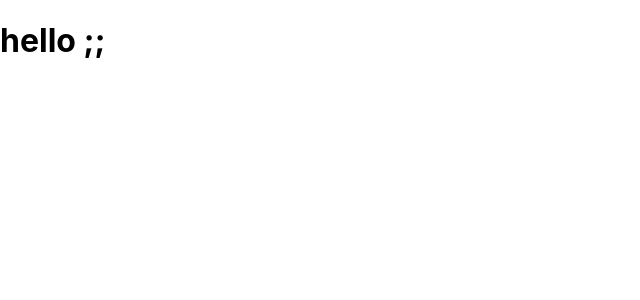
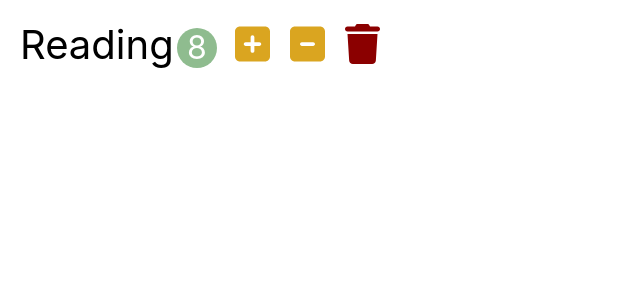
Before and after one commit to zitoyeo/TodoApp.ReactJS, a React (Create React App) app: page / in a window 1280 px wide. Shown: the top 300 px of the page, without its empty margins (0-640 px from the left). Built offline with nearby package versions, Linux system fonts and the light colour scheme.

Commit message:
build todolist & make habit component

```diff
--- a/package.json
+++ b/package.json
@@ -3,9 +3,15 @@
   "version": "0.1.0",
   "private": true,
   "dependencies": {
+    "@fortawesome/fontawesome-free": "^6.1.1",
+    "@fortawesome/fontawesome-svg-core": "^6.1.1",
+    "@fortawesome/free-regular-svg-icons": "^6.1.1",
+    "@fortawesome/free-solid-svg-icons": "^6.1.1",
+    "@fortawesome/react-fontawesome": "^0.1.18",
     "@testing-library/jest-dom": "^5.14.1",
     "@testing-library/react": "^13.0.0",
     "@testing-library/user-event": "^13.2.1",
+    "babel-plugin-macros": "^3.1.0",
     "react": "^18.1.0",
     "react-dom": "^18.1.0",
     "react-scripts": "5.0.1",
--- a/src/app.css
+++ b/src/app.css
@@ -1,38 +1,45 @@
-.App {
-  text-align: center;
+button {
+  outline: none;
+  border: 0;
+  cursor: pointer;
 }
 
-.App-logo {
-  height: 40vmin;
-  pointer-events: none;
+.habit {
+  font-size: 2.5rem;
+  padding: 0.5em;
+  list-style: none;
 }
 
-@media (prefers-reduced-motion: no-preference) {
-  .App-logo {
-    animation: App-logo-spin infinite 20s linear;
-  }
+.habit-count {
+  display: inline-block;
+  text-align: center;
+  font-size: 2rem;
+  width: 2.5rem;
+  height: 2.5rem;
+  line-height: 2.5rem;
+  margin-left: 0.2rem;
+  margin-right: 0.5rem;
+  background-color: darkseagreen;
+  color: white;
+  border-radius: 50%;
+
 }
 
-.App-header {
-  background-color: #282c34;
-  min-height: 100vh;
-  display: flex;
-  flex-direction: column;
-  align-items: center;
-  justify-content: center;
-  font-size: calc(10px + 2vmin);
-  color: white;
+.habit-button {
+  font-size: 2.5rem;
+  margin: 0 0.1em;
+  background-color: transparent;
 }
 
-.App-link {
-  color: #61dafb;
+.habit-button:hover {
+  opacity: 0.8;
 }
 
-@keyframes App-logo-spin {
-  from {
-    transform: rotate(0deg);
-  }
-  to {
-    transform: rotate(360deg);
-  }
+.habit-increase,
+.habit-decrease {
+  color: goldenrod
 }
+
+.habit-delete {
+  color: darkred
+}
--- a/src/app.jsx
+++ b/src/app.jsx
@@ -1,8 +1,9 @@
 import React from "react";
 import "./app.css";
+import Habit from "./components/habit";
 
 function App() {
-  return <h1>hello ;; </h1>;
+  return <Habit />;
 }
 
 export default App;
--- /dev/null
+++ b/src/components/habit.jsx
@@ -0,0 +1,23 @@
+import React, { Component } from "react";
+
+class Habit extends Component {
+  render() {
+    return (
+      <li className="habit">
+        <span className="habit-name">Reading</span>
+        <span className="habit-count">8</span>
+        <button className="habit-button habit-increase">
+          <i className="fa-solid fa-square-plus"></i>
+        </button>
+        <button className="habit-button habit-decrease">
+          <i className="fa-solid fa-square-minus"></i>
+        </button>
+        <button className="habit-button habit-delete">
+          <i className="fa-solid fa-trash"></i>
+        </button>
+      </li>
+    );
+  }
+}
+
+export default Habit;
--- a/src/index.js
+++ b/src/index.js
@@ -2,6 +2,7 @@ import React from "react";
 import ReactDOM from "react-dom/client";
 import "./index.css";
 import App from "./app";
+import "@fortawesome/fontawesome-free/js/all.js";
 
 const root = ReactDOM.createRoot(document.getElementById("root"));
 root.render(
```
Also changed, not shown: 2 other files (tests, documents, lock files or other folders).
